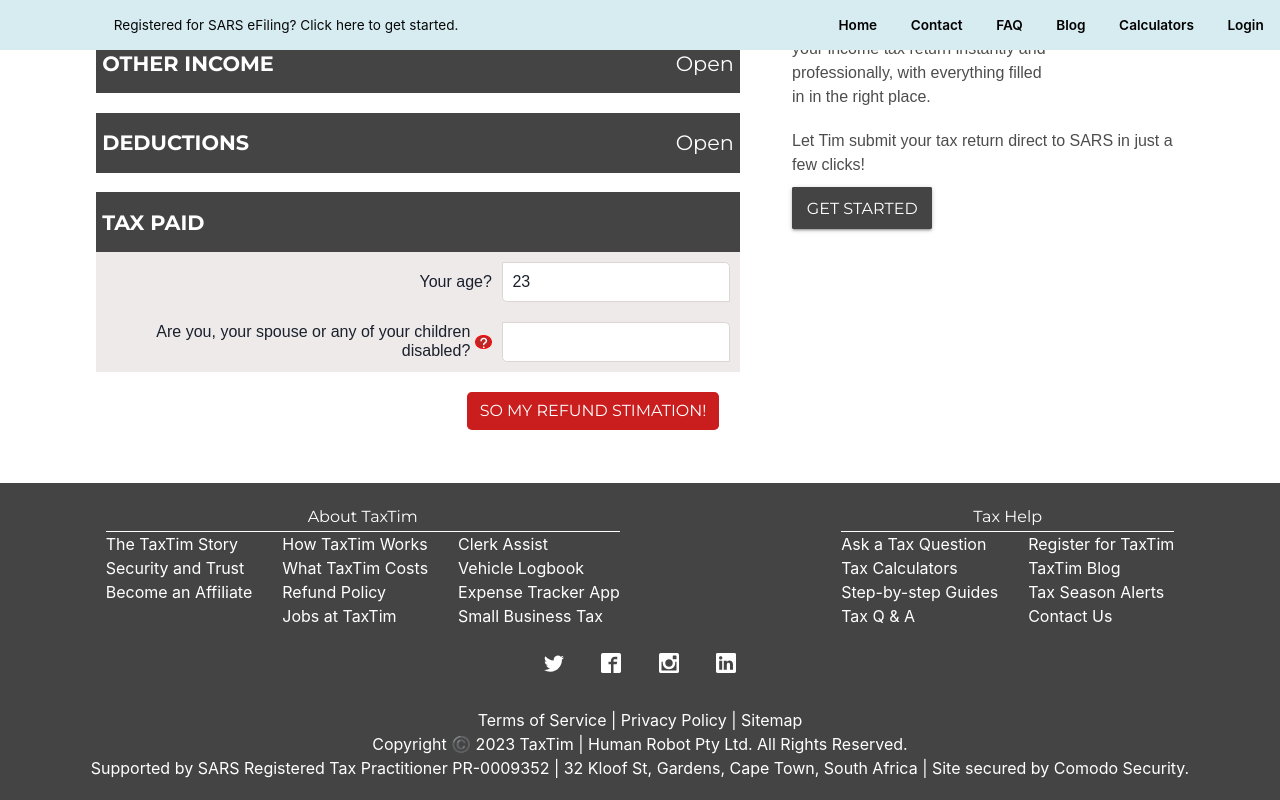
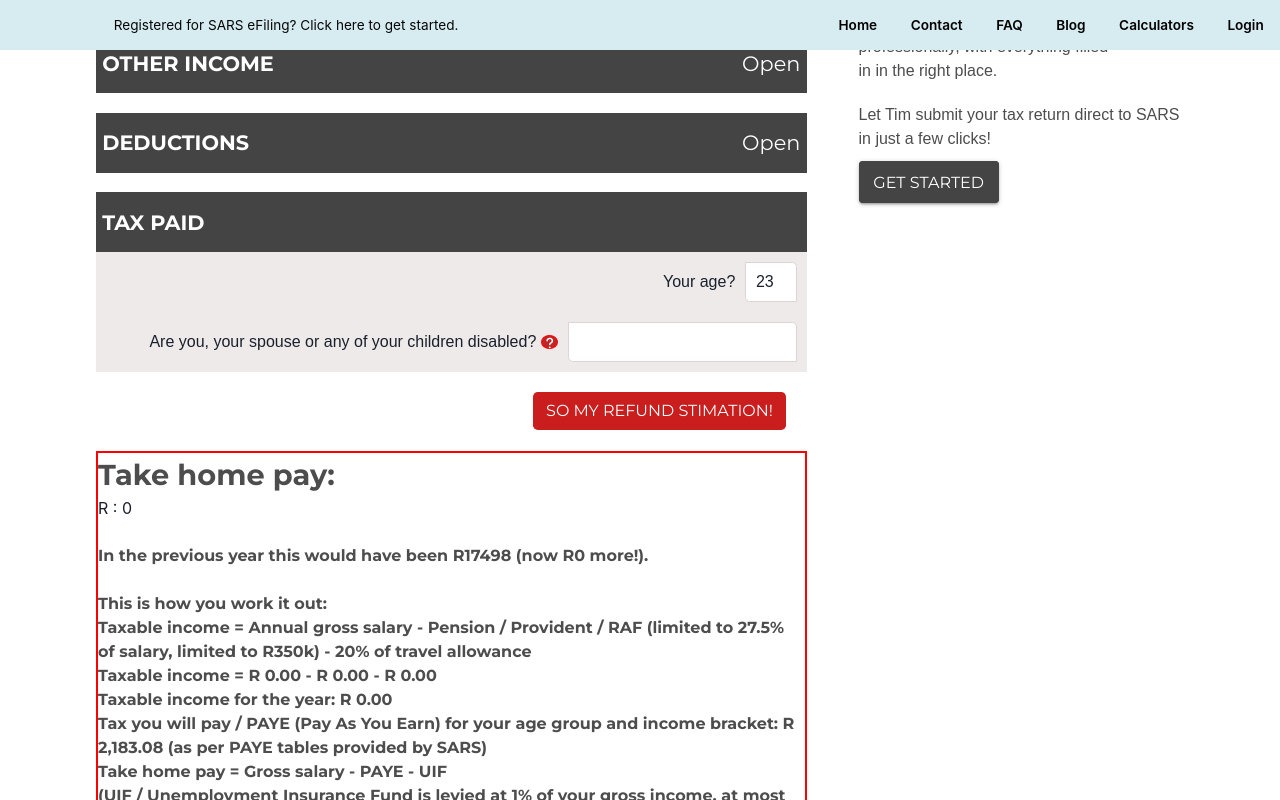
Before and after one commit to DeveshSuryawanshi/tart-clover-1298, a React (Create React App) app: page /TaxRefund in a window 1280 px wide. Both pictures are taken after a click on the button "SO MY REFUND STIMATION!". Shown: the part 1037-1837 px from the top of the page. Built offline with nearby package versions, Linux system fonts and the light colour scheme.

Commit message:
Day-5 Task Done

```diff
--- a/src/pages/Calculator/ReusiblerightContent.tsx
+++ b/src/pages/Calculator/ReusiblerightContent.tsx
@@ -73,7 +73,7 @@
 
       {/* -- */}
       <div className="start-btn">
-        <Link className="get-start-btn" to="#">
+        <Link className="get-start-btn" to="/login">
           GET STARTED
         </Link>
       </div>
@@ -83,11 +83,13 @@
 
 export default ReusiblerightContent;
 const DIV= styled.div`
+/* visibility: hidden; */
      font-size: 16px;
     border: 0px solid red;
     text-align: start;
     padding: 20px;
     display: flex;
+/* display: none; */
     flex-direction: column;
     gap: 20px;
     font-family: "Droid Sans", Arial, sans-serif;
@@ -96,6 +98,7 @@
     color: #4d4d4d;
 
     .dummy-image {
+      /* display: none; */
     display: flex;
     border: 0px solid red;
     /* justify-content: space-around; */
@@ -107,9 +110,14 @@
     background-color: #444444;
     box-shadow: 0 2px 2px 0 rgb(0 0 0 / 14%), 0 3px 1px -2px rgb(0 0 0 / 12%),
       0 1px 5px 0 rgb(0 0 0 / 20%);
-    border-radius: 2px;
+    border-radius: 4px;
     border: 2px solid #444444;
     font-family: "Montserrat", Arial, sans-serif;
+  }
+  .get-start-btn:hover{
+    background-color: white;
+    color: black;
+    box-shadow:none;
   }
   ul {
     margin: 20px;
--- a/src/pages/Calculator/SaleryTex.tsx
+++ b/src/pages/Calculator/SaleryTex.tsx
@@ -5,7 +5,10 @@
 import ReusiblerightContent from "./ReusiblerightContent";
 import { FontAwesomeIcon } from "@fortawesome/react-fontawesome";
 import { faQuestion } from "@fortawesome/free-solid-svg-icons";
-interface TypeOfData {
+import SowAllCalculatedData from "./SowAllCalculatedData";
+import { useSelector } from "react-redux";
+import { RootState } from "../../Redux/Store";
+export interface TypeOfData {
   year: string;
   deductions_salary: number;
   duration: string;
@@ -33,8 +36,10 @@
 const SaleryTex = () => {
   const [sowPerson, setSoPerson] = React.useState(false);
   const [AllData, setAllData] = useState<TypeOfData>(initialSaleryData);
+  const [totalSum,setTotalSum]=useState(0)
+  const [AllDetails,setAllDetails]=useState<null|TypeOfData>(null)
   // const [sowPoster,setSowPoster]=useState(true)
-
+  const {isAuth}=useSelector((state:RootState)=>state.auth)
   let {
     year,
     deductions_salary,
@@ -49,9 +54,20 @@
   } = AllData;
   const handleClick = () => {
     setSoPerson((prev) => !prev);
+
   };
+  // salary_include_raf_value: number;
+  // pay_private_raf_value: number;
+  // monthly_allowance_value: number;
+  const handleAddAllTax=()=>{
+    let sum=(deductions_salary+salary_include_raf_value+pay_private_raf_value+monthly_allowance_value);
+    setAllDetails(AllData)
+    setTotalSum(sum)
+    setAllData(initialSaleryData)
+  }
   return (
     <DIV>
+
       <ReusebaleCalculator />
       <div className="tax-salary-main">
         <div className="calculate-year">
@@ -298,7 +314,7 @@
                 style={{ backgroundColor: "white" }}
               >
                 <div className="row">
-                  <button className="calculate-btn">CALCULATE</button>
+                  <button onClick={handleAddAllTax} className="calculate-btn">CALCULATE</button>
                 </div>
               </div>
             </div>
@@ -318,8 +334,11 @@
                 </div>
               </div>
             </div>
+           {AllDetails&&<SowAllCalculatedData  AllDetails2={AllDetails} TotalSum={totalSum}/>}
           </div>
-          <ReusiblerightContent />
+          {isAuth?<div className="dummy-image">
+            <img src="https://media.taxtim.com/images/media-za/Twitter-Stories-switch.jpg" alt="" />
+          </div>:<ReusiblerightContent />}
         </div>
       </div>
     </DIV>
@@ -334,13 +353,22 @@
     margin: auto;
     border: 0px solid red;
   }
+
   .calculate-year {
+    border: 0px solid blue;
     padding: 0.6rem;
     text-align: start;
   }
   .all-containt-main {
     display: flex;
   }
+
+ .dummy-image>img{
+  width: 65%;
+  margin:auto;
+  cursor: pointer;
+}
+
   /* className="right-side-content" */
   .left-side-content {
     border: 0px solid red;
--- /dev/null
+++ b/src/pages/Calculator/SowAllCalculatedData.tsx
@@ -0,0 +1,66 @@
+import React from 'react'
+import { styled } from 'styled-components'
+import { TypeOfData as TypeOfData1 } from './TaxRefund'
+import { TypeOfData as TypeOfData2} from './SaleryTex'
+interface TypeOfAllData extends TypeOfData1 {
+TotalSum:number;
+}
+interface TypeOfAllData2 extends TypeOfData2 {
+  TotalSum:number;
+}
+const SowAllCalculatedData = ({AllDetails2,TotalSum}:TypeOfAllData|TypeOfAllData2|any) => {
+  console.log("AllDetails2",AllDetails2);
+
+//   Take home pay:
+// R17639
+
+// In the previous year this would have been R17498 (now R141 more!).
+
+// This is how you work it out:
+
+// Taxable income = Annual gross salary - Pension / Provident / RAF (limited to 27.5% of salary, limited to R350k) - 20% of travel allowance
+// (You are taxed on 80% of the travel allowance in your Gross salary, so we subtract 20% for the calculation of Taxable income.)
+// Taxable income = R 240,000.00 - R 0.00 - R 0.00
+// Taxable income for the year: R 240,000.00
+// Tax you will pay / PAYE (Pay As You Earn) for your age group and income bracket: R 2,183.08  (as per PAYE tables provided by SARS)
+// Take home pay = Gross salary - PAYE - UIF
+// (UIF / Unemployment Insurance Fund is levied at 1% of your gross income, at most R177.12)
+// Take home pay = R 20,000.00 - R 2,183.08 - R 177.12
+// Take home pay: R 17,639.80 per month :)
+
+// let sum=(Gross_Employment_Income+Total_annuity_fund+
+//   Other_income+Pension_Fund+Provident_Fund+
+//   Retirement_Annuity+expenses+claim)
+  return (
+    <DIV >
+      <div>
+      <h1 className="home-pay">Take home pay:</h1>
+      <p>R :{` ${TotalSum}`}</p>
+      <br />
+      <h5 className="all-conditions">In the previous year this would have been R17498 (now R{AllDetails2.Gross_Employment_Income} more!).</h5>
+      <br />
+      <h5 className="all-conditions">This is how you work it out:</h5>
+      <h5 className="all-conditions">Taxable income = Annual gross salary - Pension / Provident / RAF (limited to 27.5% of salary, limited to R350k) - 20% of travel allowance</h5>
+      <h5 className="all-conditions">Taxable income = R {TotalSum}.00 - R {AllDetails2.Provident_Fund}.00 - R {AllDetails2.Retirement_Annuity}.00</h5>
+      <h5 className="all-conditions">Taxable income for the year: R {TotalSum-AllDetails2.Provident_Fund-AllDetails2.Retirement_Annuity}.00</h5>
+      <h5 className="all-conditions">Tax you will pay / PAYE (Pay As You Earn) for your age group and income bracket: R 2,183.08  (as per PAYE tables provided by SARS)</h5>
+      <h5 className="all-conditions">Take home pay = Gross salary - PAYE - UIF</h5>
+      <h5 className="all-conditions">(UIF / Unemployment Insurance Fund is levied at 1% of your gross income, at most R{(TotalSum - AllDetails2.Provident_Fund -  AllDetails2.Retirement_Annuity)*1/100})</h5>
+      <br />
+      <h5 className="all-conditions">Take home pay = R {TotalSum} - R 2,183.08 - R 177.12</h5>
+      <h5 className="all-conditions">Take home pay = R {TotalSum - AllDetails2.Provident_Fund - (TotalSum - AllDetails2.Provident_Fund -  AllDetails2.Retirement_Annuity)*1/100} </h5>
+      <h5 className="all-conditions"></h5>
+      </div>
+    </DIV>
+  )
+}
+
+export default SowAllCalculatedData
+
+const DIV=styled.div`
+
+    /* height: 200px; */
+    border: 2px solid red;
+    text-align: start;
+
+`
--- a/src/pages/Calculator/TaxRefund.tsx
+++ b/src/pages/Calculator/TaxRefund.tsx
@@ -5,7 +5,10 @@
 import ReusiblerightContent from "./ReusiblerightContent";
 import { FontAwesomeIcon } from "@fortawesome/react-fontawesome";
 import { faQuestion } from "@fortawesome/free-solid-svg-icons";
-interface TypeOfData {
+import SowAllCalculatedData from "./SowAllCalculatedData";
+import { RootState } from "../../Redux/Store";
+import { useSelector } from "react-redux";
+export interface TypeOfData {
   year: string;
   employerYes:string;
   Gross_Employment_Income:number;
@@ -19,6 +22,14 @@
   donate:string;
   deductions_salary: number;
   duration: string;
+  hospital_plan: string;
+  hospital_plan_type:string;
+  pocket_medical_expenses:string;
+  expenses:number;
+  work_purposes:string;
+  depreciate:string;
+claim:number;
+travel_expenses:string;
   salary_include_raf: string;
   pay_private_raf: string;
   monthly_allowance: string;
@@ -40,6 +51,14 @@
   Provident_Fund:0,
   Retirement_Annuity:0,
   donate:"No",
+  hospital_plan:"No",
+  hospital_plan_type:"",
+  pocket_medical_expenses:"No",
+  expenses:0,
+  work_purposes:"No",
+  depreciate:"",
+  claim:0,
+  travel_expenses:"No",
   deductions_salary: 20000,
   duration: "",
   salary_include_raf: "",
@@ -56,8 +75,10 @@
   const [otherEncome,setOtherIncome]=useState(false)
   const [deduction,setdeduction]=useState(false)
   const [Taxpaid,setTaxpaid]=useState(false)
+  const [totalAmount,setTotalAmount]=useState(0)
+  const [AllDetails2,setAllDetails2]=useState<null|TypeOfData>(null)
   // const [sowPoster,setSowPoster]=useState(true)
-// console.log(AllData);
+const {isAuth}=useSelector((state:RootState)=>state.auth)
 
   let {
     year,
@@ -72,6 +93,14 @@
     Provident_Fund,
     Retirement_Annuity,
     donate,
+    hospital_plan,
+    hospital_plan_type,
+    pocket_medical_expenses,
+    expenses,
+    travel_expenses,
+    work_purposes,
+    depreciate,
+    claim,
     duration,
     salary_include_raf,
     salary_include_raf_value,
@@ -79,7 +108,7 @@
     pay_private_raf_value,
     monthly_allowance,
     monthly_allowance_value,
-    age,
+    age
   } = AllData;
   const handleClick = () => {
     setSoPerson((prev) => !prev);
@@ -93,6 +122,23 @@
   const handleTaxPaid = () => {
     setdeduction((prev) => !prev);
   };
+  // Other_income:number;
+  // Pension_Fund:number;
+  // Provident_Fund:number;
+  // Retirement_Annuity:number;
+
+  const handleCalculate=()=>{
+let sum=(Gross_Employment_Income+Total_annuity_fund+
+  Other_income+Pension_Fund+Provident_Fund+
+  Retirement_Annuity+expenses+claim)
+  setTotalAmount(sum)
+  setAllDetails2(AllData)
+  setAllData(initialSaleryData)
+  // console.log(Gross_Employment_Income,Total_annuity_fund,
+  //   Other_income,Pension_Fund,Provident_Fund,
+  //   Retirement_Annuity,deductions_salary,expenses,claim);
+
+  }
   return (
     <DIV>
       <ReusebaleCalculator />
@@ -249,7 +295,7 @@
                           Total_annuity_fund: +e.target.value,
                         }))
                       }
-                      type="text"
+                      type="number"
                       className="wide"
                       id="gross"
                       value={Total_annuity_fund}
@@ -318,7 +364,7 @@
                     </div>
                     {`R`}
                       <input
-                        maxLength={8}
+                        maxLength={12}
                         onChange={(e) =>
                           setAllData((prev) => ({
                             ...prev,
@@ -338,7 +384,7 @@
                     </div>
                     {`R`}
                       <input
-                        maxLength={8}
+                        // maxLength={8}
                         onChange={(e) =>
                           setAllData((prev) => ({
                             ...prev,
@@ -364,7 +410,7 @@
                             Other_income: +e.target.value,
                           }))
                         }
-                        type="text"
+                        type="number"
                         className="wide"
                         id="gross"
                         value={Other_income}
@@ -515,7 +561,7 @@
                             Pension_Fund: +e.target.value,
                           }))
                         }
-                        type="text"
+                        type="number"
                         className="wide"
                         id="gross"
                         value={Pension_Fund}
@@ -532,7 +578,7 @@
                             Provident_Fund: +e.target.value,
                           }))
                         }
-                        type="text"
+                        type="number"
                         className="wide"
                         id="gross"
                         value={Provident_Fund}
@@ -552,7 +598,7 @@
                             Retirement_Annuity: +e.target.value,
                           }))
                         }
-                        type="text"
+                        type="number"
                         className="wide"
                         id="gross"
                         value={Retirement_Annuity}
@@ -583,7 +629,7 @@
                   </div>
                   {donate == "Yes" && (
                     <div className="row">
-                      {`→ Please enter the total amount:   `}
+                      {`Please enter the total amount you donated. You must have a certificate!  R    `}
 
                       <input
                         maxLength={8}
@@ -593,7 +639,7 @@
                             salary_include_raf_value: +e.target.value,
                           }))
                         }
-                        type="text"
+                        type="number"
                         className="wide"
                         id="gross"
                         value={salary_include_raf_value}
@@ -610,38 +656,38 @@
                       onChange={(e) =>
                         setAllData((prev) => ({
                           ...prev,
-                          pay_private_raf: e.target.value,
+                          hospital_plan: e.target.value,
                         }))
                       }
                       style={{ width: "160px" }}
                       className="wide"
                       id="period"
-                      value={pay_private_raf}
+                      value={hospital_plan}
                     >
                       <option value="no">No</option>
                       <option value="Yes">Yes</option>
                     </select>
                   </div>
-                  {pay_private_raf == "Yes" && (
+                  {hospital_plan == "Yes" && (
                     <div className="row">
-                      {`→ Please enter the total amount:   `}
+                      {`→ Please enter the : (hospital_plan)   `}
                       <input
-                        maxLength={8}
+                        // maxLength={8}
                         onChange={(e) =>
                           setAllData((prev) => ({
                             ...prev,
-                            pay_private_raf_value: +e.target.value,
+                            hospital_plan_type: e.target.value,
                           }))
                         }
                         type="text"
                         className="wide"
                         id="gross"
-                        value={pay_private_raf_value}
+                        value={hospital_plan_type}
                       />
                     </div>
                   )}
                   <div className="row">
-                    {`Does your salary include money for a travel allowance?   `}
+                    {`Did you have any out of pocket medical expenses?  `}
                     {/* <div className="font-question">
                     <FontAwesomeIcon icon={faQuestion} />
                     </div> */}
@@ -650,33 +696,33 @@
                       onChange={(e) =>
                         setAllData((prev) => ({
                           ...prev,
-                          pay_private_raf: e.target.value,
+                          pocket_medical_expenses: e.target.value,
                         }))
                       }
                       style={{ width: "160px" }}
                       className="wide"
                       id="period"
-                      value={pay_private_raf}
+                      value={pocket_medical_expenses}
                     >
                       <option value="no">No</option>
                       <option value="Yes">Yes</option>
                     </select>
                   </div>
-                  {pay_private_raf == "Yes" && (
+                  {pocket_medical_expenses == "Yes" && (
                     <div className="row">
-                      {`→ Please enter the total amount:   `}
+                      {`Please enter only the expenses that your medical aid did not pay for: R `}
                       <input
                         maxLength={8}
                         onChange={(e) =>
                           setAllData((prev) => ({
                             ...prev,
-                            pay_private_raf_value: +e.target.value,
+                            expenses: +e.target.value,
                           }))
                         }
-                        type="text"
+                        type="number"
                         className="wide"
                         id="gross"
-                        value={pay_private_raf_value}
+                        value={expenses}
                       />
                     </div>
                   )}
@@ -690,33 +736,31 @@
                       onChange={(e) =>
                         setAllData((prev) => ({
                           ...prev,
-                          pay_private_raf: e.target.value,
+                          work_purposes: e.target.value,
                         }))
                       }
                       style={{ width: "160px" }}
                       className="wide"
                       id="period"
-                      value={pay_private_raf}
+                      value={work_purposes}
                     >
                       <option value="no">No</option>
                       <option value="Yes">Yes</option>
                     </select>
                   </div>
-                  {pay_private_raf == "Yes" && (
+                  {work_purposes == "Yes" && (
                     <div className="row">
-                      {`→ Please enter the total amount:   `}
+                      {`You can depreciate their value to reduce your tax.
+See our Wear and Tear calculator to see how much you can depreciate: R   `}
                       <input
-                        maxLength={8}
+                        // maxLength={8}
                         onChange={(e) =>
-                          setAllData((prev) => ({
-                            ...prev,
-                            pay_private_raf_value: +e.target.value,
-                          }))
+                          setAllData((prev) => ({ ...prev ,depreciate:e.target.value}))
                         }
                         type="text"
                         className="wide"
                         id="gross"
-                        value={pay_private_raf_value}
+                        value={depreciate}
                       />
                     </div>
                   )}
@@ -729,33 +773,33 @@
                       onChange={(e) =>
                         setAllData((prev) => ({
                           ...prev,
-                          monthly_allowance: e.target.value,
+                          travel_expenses: e.target.value,
                         }))
                       }
                       style={{ width: "160px" }}
                       className="wide"
                       id="period"
-                      value={monthly_allowance}
+                      value={travel_expenses}
                     >
                       <option value="no">No</option>
                       <option value="Yes">Yes</option>
                     </select>
                   </div>
-                  {monthly_allowance == "Yes" && (
+                  {travel_expenses == "Yes" && (
                     <div className="row">
-                      {`→ Please enter the total amount:   `}
+                      {`Use our Travel Deduction calculator to see how much you can claim: R  `}
                       <input
                         maxLength={8}
                         onChange={(e) =>
                           setAllData((prev) => ({
                             ...prev,
-                            monthly_allowance_value: +e.target.value,
+                            claim: +e.target.value,
                           }))
                         }
-                        type="text"
+                        type="number"
                         className="wide"
                         id="gross"
-                        value={monthly_allowance_value}
+                        value={claim}
                       />
                     </div>
                   )}
@@ -783,16 +827,16 @@
                     <br />
                     <input style={{width:"80px"}}
                         maxLength={8}
-                        onChange={(e) =>
-                          setAllData((prev) => ({
-                            ...prev,
-                            salary_include_raf_value: +e.target.value,
-                          }))
-                        }
+                        // onChange={(e) =>
+                        //   setAllData((prev) => ({
+                        //     ...prev,
+                        //     salary_include_raf_value: +e.target.value,
+                        //   }))
+                        // }
                         type="text"
                         className="wide"
                         id="gross"
-                        value={salary_include_raf_value}
+                        // value={salary_include_raf_value}
                       />
                   </div>
                   <div className="row">
@@ -803,17 +847,17 @@
                     {`  R `}
                     <br />
                     <input style={{width:"80px"}}
-                        maxLength={8}
-                        onChange={(e) =>
-                          setAllData((prev) => ({
-                            ...prev,
-                            salary_include_raf_value: +e.target.value,
-                          }))
-                        }
+                        // maxLength={8}
+                        // onChange={(e) =>
+                        //   setAllData((prev) => ({
+                        //     ...prev,
+                        //     salary_include_raf_value: +e.target.value,
+                        //   }))
+                        // }
                         type="text"
                         className="wide"
                         id="gross"
-                        value={salary_include_raf_value}
+                        // value={salary_include_raf_value}
                       />
                   </div>
                   {/* {salary_include_raf == "Yes" && (
@@ -922,15 +966,16 @@
                 <div className="row">
                   {`Your age?  `}
                   <input
-                    maxLength={2}
+                    min="2" max="3"
                     onChange={(e) =>
                       setAllData((prev) => ({ ...prev, age: +e.target.value }))
                     }
-                    type="text"
+                    type="number"
                     className="wide"
                     id="gross"
                     value={age}
                   />
+
                 </div>
               </div>
               <div className="age-box grey" style={{padding:"0px"}} >
@@ -940,7 +985,7 @@
                     <FontAwesomeIcon icon={faQuestion} />
                     </div>
                   <input
-                    maxLength={2}
+
                     // onChange={(e) =>
                     //   setAllData((prev) => ({ ...prev, age: +e.target.value }))
                     // }
@@ -961,10 +1006,12 @@
                 style={{ backgroundColor: "white" }}
               >
                 <div className="row">
-                  <button className="calculate-btn">SO MY REFUND STIMATION!</button>
+                  <button onClick={handleCalculate} className="calculate-btn">SO MY REFUND STIMATION!</button>
                 </div>
               </div>
             </div>
+
+         {AllDetails2&&<SowAllCalculatedData AllDetails2={AllDetails2} TotalSum={totalAmount} />}
             {/* <div
               className="calc-details"
               style={{ backgroundColor: "white", textAlign: "start" }}
@@ -982,7 +1029,10 @@
               </div>
             </div> */}
           </div>
-          <ReusiblerightContent />
+         {isAuth?<div className="dummy-image">
+          <img src="https://media.taxtim.com/images/media-za/Twitter-Stories-switch.jpg" alt="" />
+         </div>:
+        <ReusiblerightContent />}
         </div>
       </div>
     </DIV>
@@ -997,6 +1047,11 @@
     margin: auto;
     border: 0px solid red;
   }
+ .dummy-image>img{
+  width: 65%;
+  margin:auto;
+ cursor: pointer;
+}
   .calculate-year {
     padding: 0.6rem;
     text-align: start;
```
